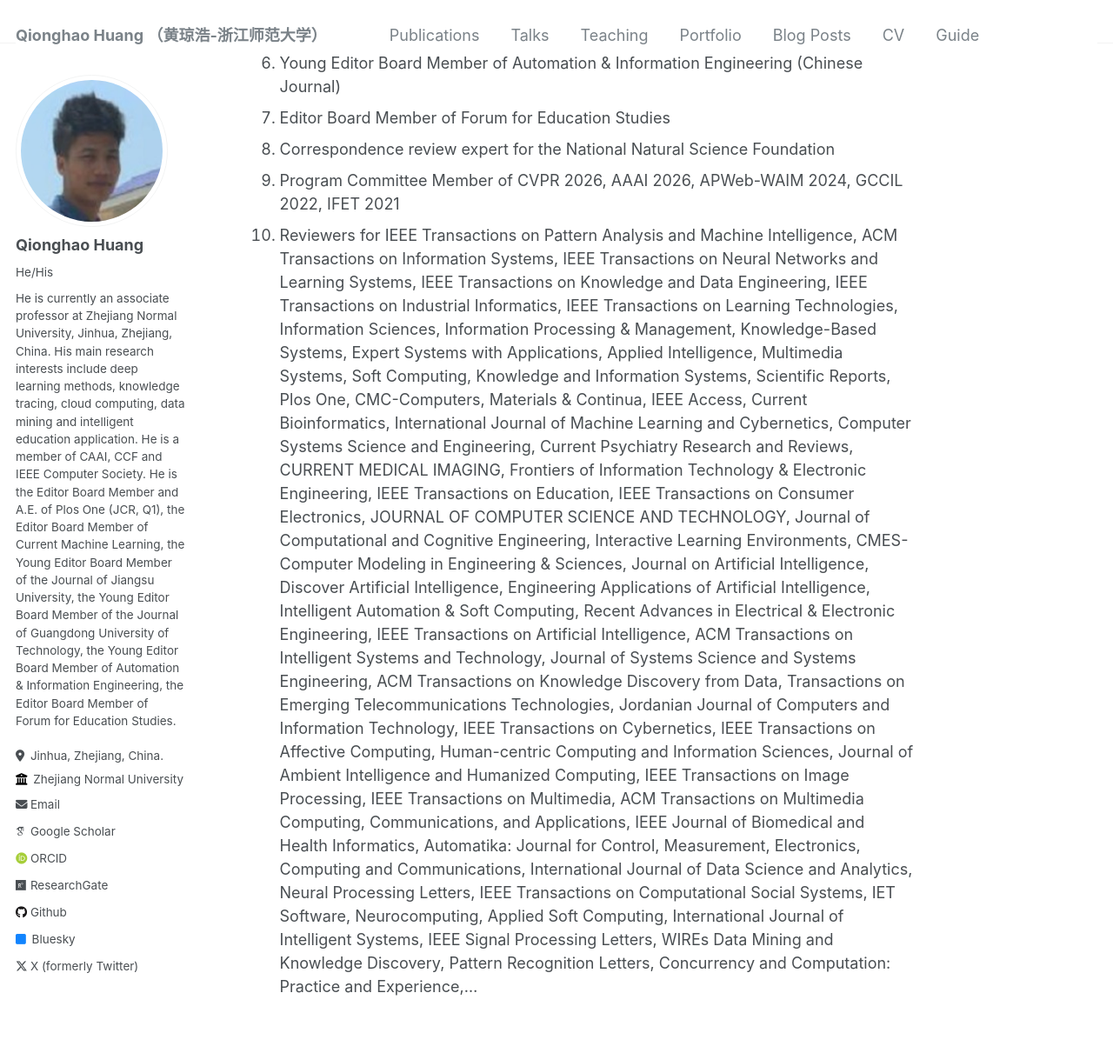
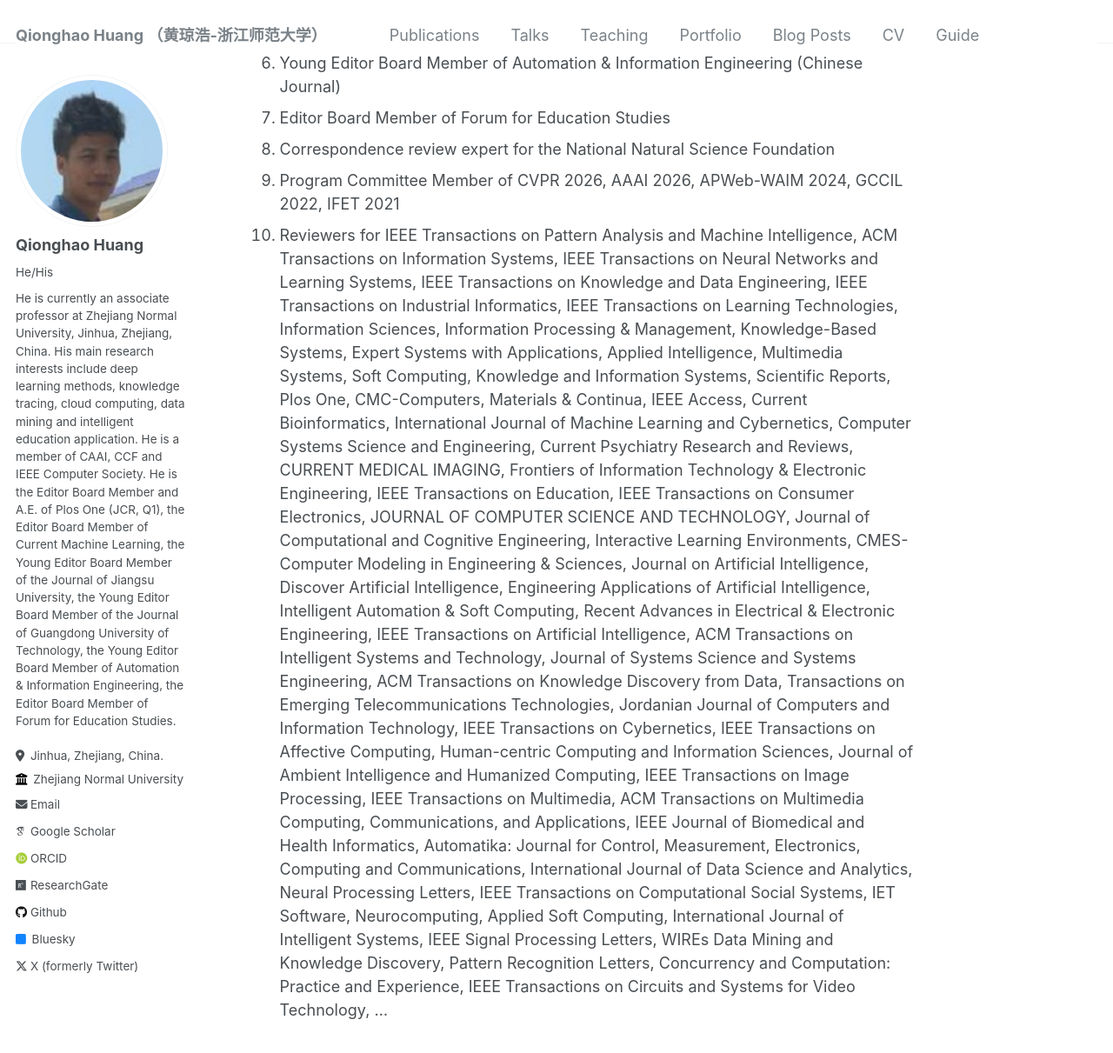
Before and after one commit to qhhuang-ai/qhhuang-ai.github.io, a Jekyll site: the page built from _pages/about.md, in a window 1280 px wide and 1400 px high, scrolled down 10607 px. Shown: the top 1211 px of the window at 87% size. Built offline with Jekyll 4.4.1, drawn with Linux system fonts in a browser that asks for light colours; some web fonts are replaced; a script that is not in the unit is left out; comment, search, counter and statistics services are not loaded.

Commit message:
update CV!

```diff
--- a/_pages/about.md
+++ b/_pages/about.md
@@ -107,4 +107,4 @@
 1. Correspondence review expert for the National Natural Science Foundation
 1. Program Committee Member of CVPR 2026, AAAI 2026, APWeb-WAIM 2024, GCCIL 2022, IFET 2021
 1. Reviewers for IEEE Transactions on Pattern Analysis and Machine Intelligence, ACM Transactions on Information Systems, IEEE Transactions on Neural Networks and Learning Systems, IEEE Transactions on Knowledge and Data Engineering, IEEE Transactions on Industrial Informatics, IEEE Transactions on Learning Technologies, Information Sciences, Information Processing & Management, Knowledge-Based Systems, Expert Systems with Applications, Applied Intelligence, Multimedia Systems, Soft Computing, Knowledge and Information Systems, Scientific Reports, Plos One, CMC-Computers, Materials & Continua,  IEEE Access, Current Bioinformatics, International Journal of Machine Learning and Cybernetics, Computer Systems Science and Engineering, Current Psychiatry Research and Reviews, CURRENT MEDICAL IMAGING,  Frontiers of Information Technology & Electronic Engineering, IEEE Transactions on Education, IEEE Transactions on Consumer Electronics, JOURNAL OF COMPUTER SCIENCE AND TECHNOLOGY, Journal of Computational and Cognitive Engineering, Interactive Learning Environments, CMES-Computer Modeling in Engineering & Sciences, Journal on Artificial Intelligence, Discover Artificial Intelligence, Engineering Applications of Artificial Intelligence,
-Intelligent Automation & Soft Computing, Recent Advances in Electrical & Electronic Engineering, IEEE Transactions on Artificial Intelligence, ACM Transactions on Intelligent Systems and Technology, Journal of Systems Science and Systems Engineering, ACM Transactions on Knowledge  Discovery from Data, Transactions on Emerging Telecommunications Technologies, Jordanian Journal of Computers and Information Technology, IEEE Transactions on Cybernetics, IEEE Transactions on Affective Computing, Human-centric Computing and Information Sciences, Journal of Ambient Intelligence and Humanized Computing, IEEE Transactions on Image Processing, IEEE Transactions on Multimedia, ACM Transactions on Multimedia Computing, Communications, and Applications, IEEE Journal of Biomedical and Health Informatics, Automatika: Journal for Control, Measurement, Electronics, Computing and Communications, International Journal of Data Science and Analytics, Neural Processing Letters, IEEE Transactions on Computational Social Systems, IET Software, Neurocomputing, Applied Soft Computing, International Journal of Intelligent Systems, IEEE Signal Processing Letters, WIREs Data Mining and Knowledge Discovery, Pattern Recognition Letters, Concurrency and Computation: Practice and Experience,...
+Intelligent Automation & Soft Computing, Recent Advances in Electrical & Electronic Engineering, IEEE Transactions on Artificial Intelligence, ACM Transactions on Intelligent Systems and Technology, Journal of Systems Science and Systems Engineering, ACM Transactions on Knowledge  Discovery from Data, Transactions on Emerging Telecommunications Technologies, Jordanian Journal of Computers and Information Technology, IEEE Transactions on Cybernetics, IEEE Transactions on Affective Computing, Human-centric Computing and Information Sciences, Journal of Ambient Intelligence and Humanized Computing, IEEE Transactions on Image Processing, IEEE Transactions on Multimedia, ACM Transactions on Multimedia Computing, Communications, and Applications, IEEE Journal of Biomedical and Health Informatics, Automatika: Journal for Control, Measurement, Electronics, Computing and Communications, International Journal of Data Science and Analytics, Neural Processing Letters, IEEE Transactions on Computational Social Systems, IET Software, Neurocomputing, Applied Soft Computing, International Journal of Intelligent Systems, IEEE Signal Processing Letters, WIREs Data Mining and Knowledge Discovery, Pattern Recognition Letters, Concurrency and Computation: Practice and Experience, IEEE Transactions on Circuits and Systems for Video Technology, ...
```
